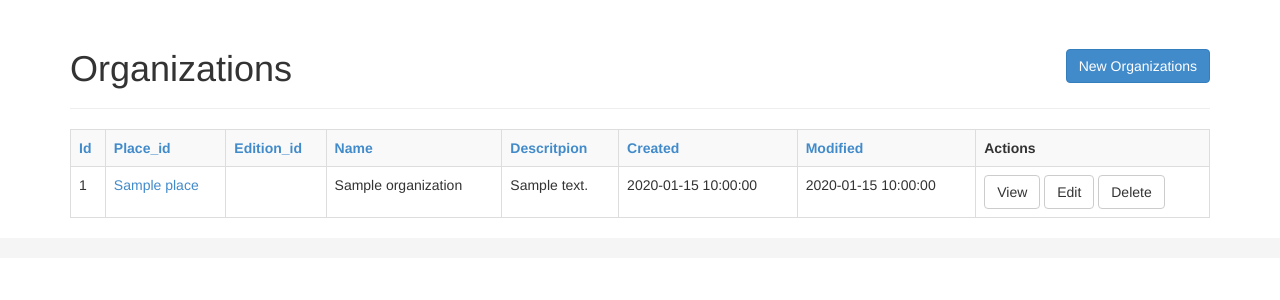
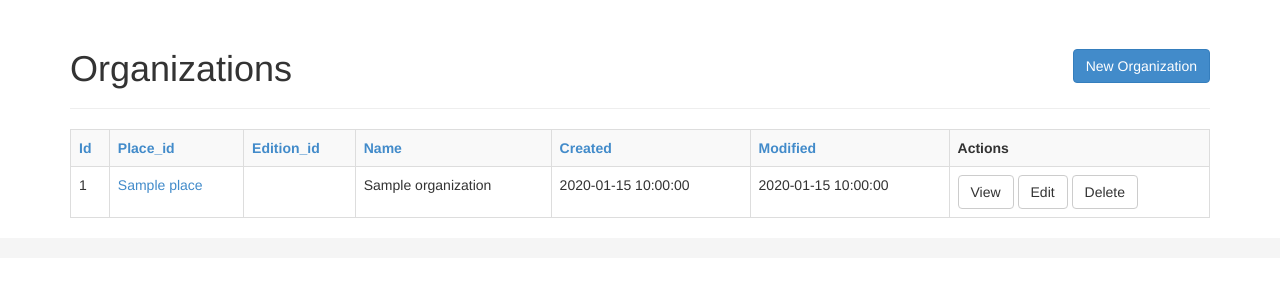
Before and after one commit to digisquare/digisquare, a CakePHP app: the page made by app/View/Editions/organizations.ctp in a window 1280 px wide. Shown: the part 51-351 px from the top of the page. Run offline with PHP 8.4 and a stand-in for CakePHP, Linux system fonts and the light colour scheme; the template is opened without the code that fills it: most values are stand-ins (such as "Sample title", 1, 10 or a date in 2020); data that the repository does not hold is empty; some libraries are stand-ins or nearby versions.

Commit message:
simplify editions/organizations method

```diff
--- a/app/View/Editions/organizations.ctp
+++ b/app/View/Editions/organizations.ctp
@@ -1,11 +1,11 @@
-<div class="organizations index">
+<div role="main">
 	<div class="page-header">
 		<?php echo $this->Html->link(
-			'<i class="icon-plus-sign icon-white"></i> ' . __('New Organizations'),
+			'<i class="icon-plus-sign icon-white"></i> ' . __('New Organization'),
 			array('controller' => 'organizations', 'action' => 'add'),
 			array('escape' => false, 'class' => 'btn btn-primary pull-right')
 	  	); ?>
-		<h1><?php echo __('Organizations');?></h1>
+		<h1><?php echo __('Organizations'); ?></h1>
 	</div>
 	<table class="table table-bordered table-striped">
 		<tr>
@@ -13,7 +13,6 @@
 			<th><?php echo $this->Paginator->sort('place_id'); ?></th>
 			<th><?php echo $this->Paginator->sort('edition_id'); ?></th>
 			<th><?php echo $this->Paginator->sort('name'); ?></th>
-			<th><?php echo $this->Paginator->sort('descritpion'); ?></th>
 			<th><?php echo $this->Paginator->sort('created'); ?></th>
 			<th><?php echo $this->Paginator->sort('modified'); ?></th>
 			<th class="actions"><?php echo __('Actions'); ?></th>
@@ -22,15 +21,18 @@
 			<tr>
 				<td><?php echo h($organization['Organization']['id']); ?>&nbsp;</td>
 				<td>
-					<?php echo $this->Html->link($organization['Place']['name'], array('controller' => 'places', 'action' => 'view',
-					'id' => $organization['Place']['id'])); ?>
+					<?php echo $this->Html->link(
+						$organization['Place']['name'],
+						array('controller' => 'places', 'action' => 'view', 'id' => $organization['Place']['id'])
+					); ?>
 				</td>
 				<td>
-					<?php echo $this->Html->link($organization['Edition']['name'], array('controller' => 'editions', 'action' => 'view',
-					'id' => $organization['Edition']['id'])); ?>
+					<?php echo $this->Html->link(
+						$organization['Edition']['name'],
+						array('controller' => 'editions', 'action' => 'view', 'id' => $organization['Edition']['id'])
+					); ?>
 				</td>
 				<td><?php echo h($organization['Organization']['name']); ?>&nbsp;</td>
-				<td><?php echo h($organization['Organization']['descritpion']); ?>&nbsp;</td>
 				<td><?php echo h($organization['Organization']['created']); ?>&nbsp;</td>
 				<td><?php echo h($organization['Organization']['modified']); ?>&nbsp;</td>
 				<td class="actions">
```
Also changed, not shown: app/Controller/EditionsController.php (+5 -6 lines).
